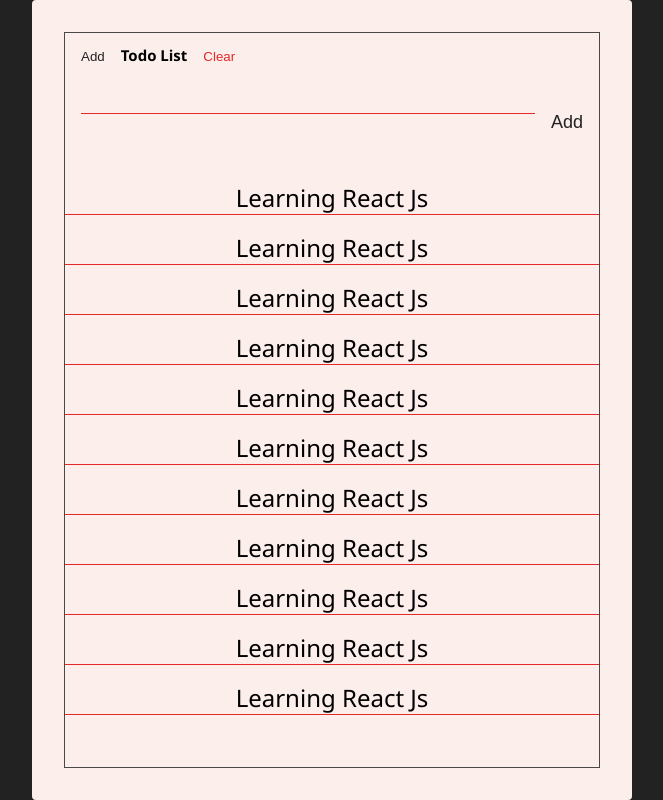
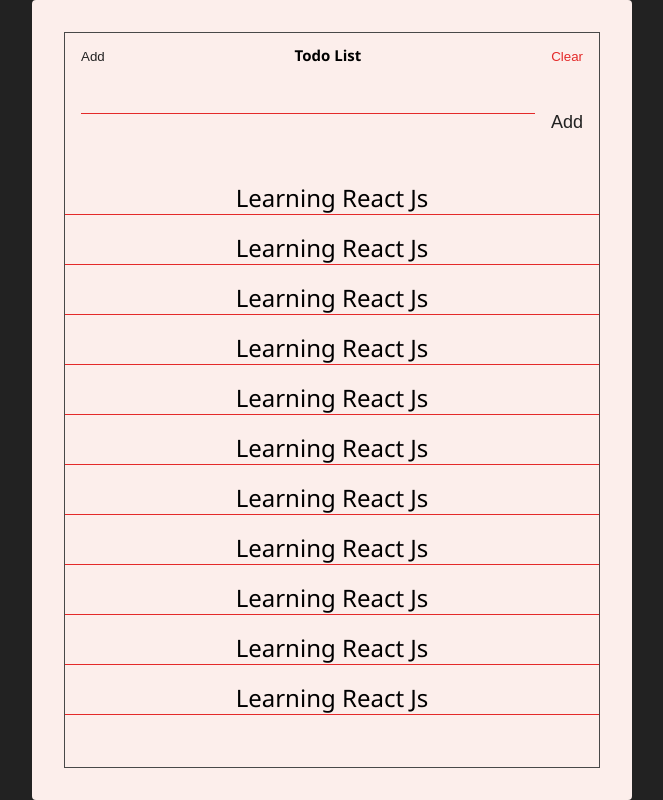
Before and after one commit to arissetyawan1/core-concept-react, a React (Create React App) app: page / in a window 1280 px wide. Shown: the whole page, without its empty margins (308-971 px from the left). Built offline with nearby package versions, Linux system fonts and the light colour scheme.

Commit message:
Fix the header component

```diff
--- a/src/component/header.jsx
+++ b/src/component/header.jsx
@@ -1,23 +1,12 @@
 import React from "react";
-import "../index.css";
-import propTypes from "prop-types";
 
 const Header = () => {
   return (
-    <div className="header">
-      <section className="header">
-        <button className="header-btn black-color">Add</button>
-        <h1 className="header-title">Todo List</h1>
-        <button className="header-btn main-red-color">Clear</button>
-      </section>
-    </div>
+    <section className="header">
+      <button className="header-btn black-color">Add</button>
+      <h1 className="header-title">Todo List</h1>
+      <button className="header-btn main-red-color">Clear</button>
+    </section>
   );
 };
-
-Header.propTypes = {
-  children: propTypes.oneOfType([
-    propTypes.arrayOf(propTypes.node),
-    propTypes.node,
-  ]),
-};
 export default Header;
```
